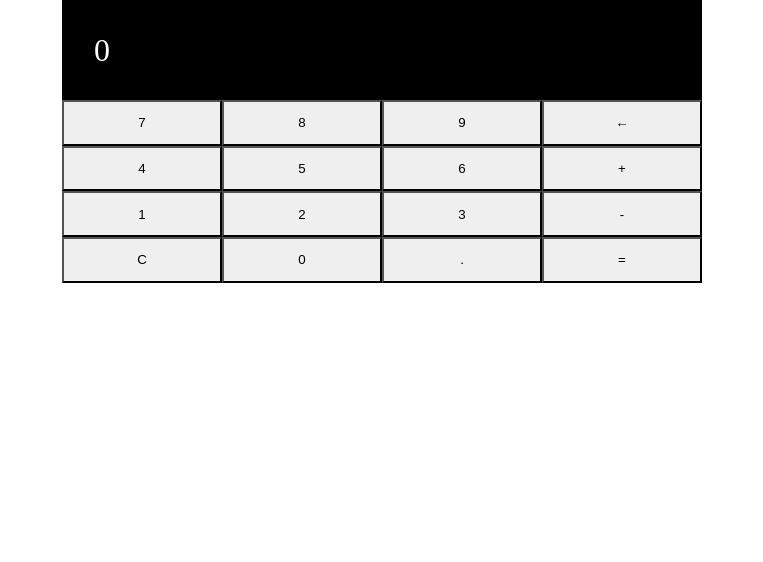
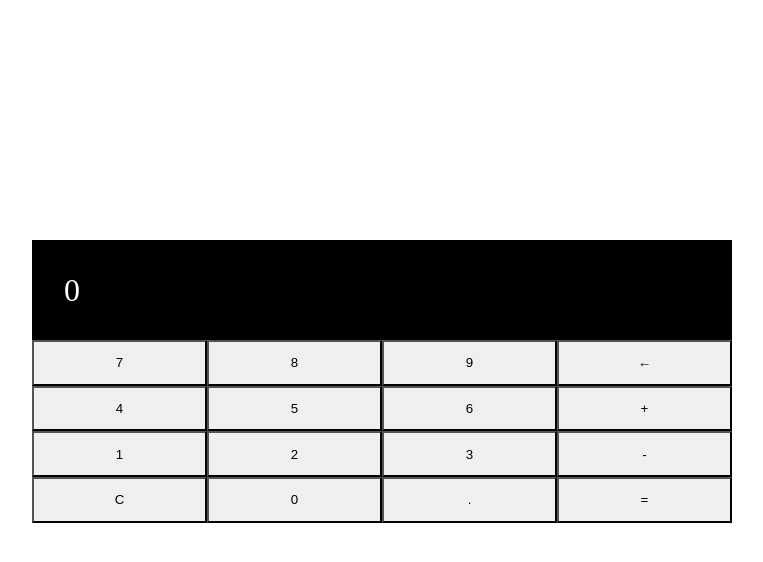
Before and after one commit to voidlaszlo/WF-Seb-Las-JS, a plain HTML site: page Advanced Extra/index.html in a window 1280 px wide. Shown: the whole page, without its empty margins (258-1021 px from the left). Drawn offline with Linux system fonts and the light colour scheme.

Commit message:
adding comments to calculator

```diff
--- a/Advanced Extra/assets/css/main.scss
+++ b/Advanced Extra/assets/css/main.scss
@@ -6,8 +6,9 @@
 $breakpoint-mobile : 500px;
 
 div.container {
-    width: 50%;
-    margin: 0 auto;
+    width: 80%;
+    max-width: 700px;
+    margin: 30vh auto;
     background-color: #eee;
 
     // GRID
--- a/Advanced Extra/assets/js/app.js
+++ b/Advanced Extra/assets/js/app.js
@@ -15,8 +15,16 @@ let operator
 let result = 0
 let string = ""
 
+// INIT
+init()
+
 // FUNCTIONS
-clear()
+function init() {
+    clear()
+    registerEventListeners()
+}
+
+// ADDING EVENT LISTENERS
 function registerEventListeners() {
 
     // EVENT LISTENER ON THE OPERATOR BUTONS
@@ -94,6 +102,7 @@ function registerEventListeners() {
                 break
         }
 
+        // SET THE NUMBERS ARRAY TO THE RESULT ONLY
         numbers = [result]
 
         output.innerHTML = `<p>${result.toString()}</p><small>${string}</small>`
@@ -113,6 +122,7 @@ function registerEventListeners() {
 
 }
 
+// CLEAR EVERYTHING FUNCTION
 function clear() {
     string = ""
     numbers = []
@@ -121,10 +131,9 @@ function clear() {
     output.innerHTML = `<p>${result}</p><small></small>`
 }
 
+// DELETE LAST CHARACTER FUNCTION
 function deleteLastCharacter(str) {
     let newStr = str.substring(0, str.length -1)
     str = newStr
     return str
 }
-
-registerEventListeners()
```
Also changed, not shown: Advanced Extra/index.html (+5 -0 lines), Advanced Extra/assets/css/main.css, 1 other file.
